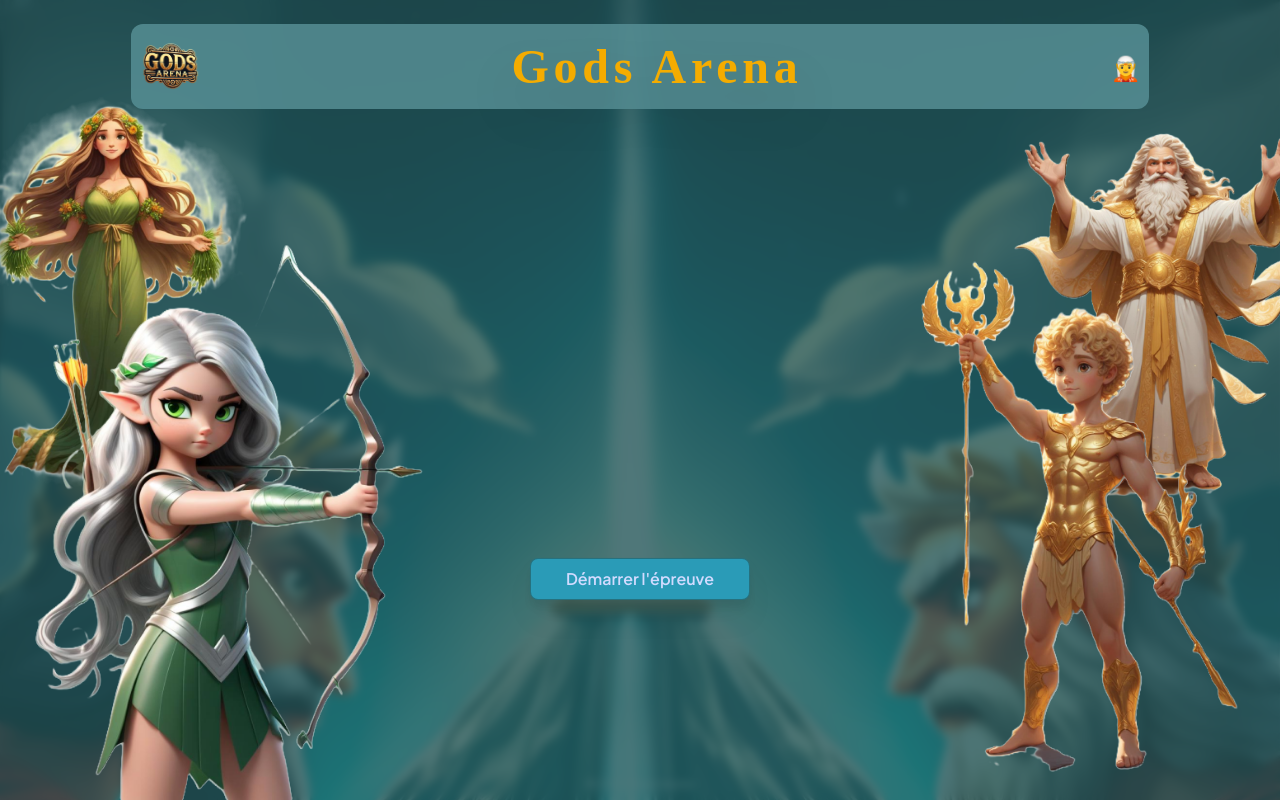
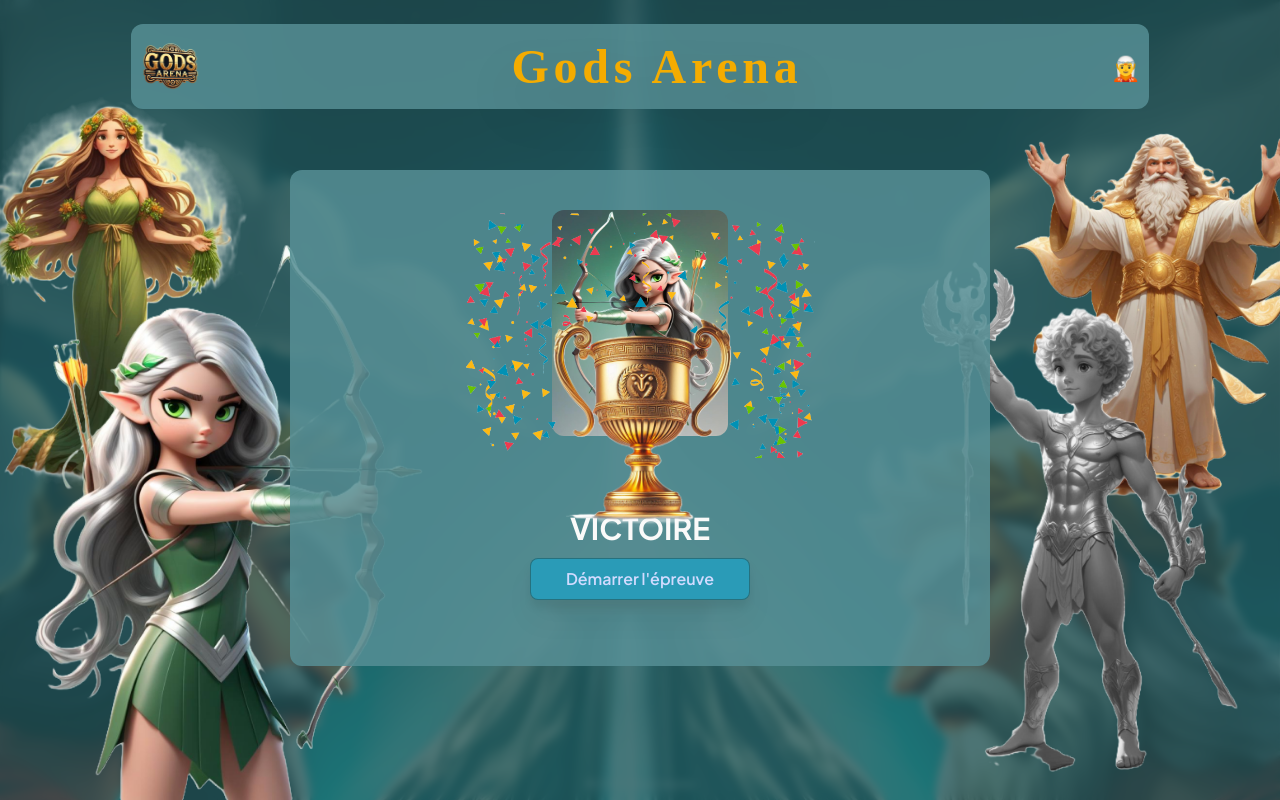
Before and after one commit to WildCodeSchool-CDA-FT-2024-09/JS-CDA-Projet-1-Team-A, a React (Vite) app in the folder client/: page /trial in a window 1280 px wide. Both pictures are taken after a click on the button "Démarrer l'épreuve". Built offline with nearby package versions, Linux system fonts and the light colour scheme; no server answers; a web font is replaced by a local one.

Commit message:
client/feature remove saturation of image when lose trial

```diff
--- a/client/src/components/trial/ModaleResultTrial.tsx
+++ b/client/src/components/trial/ModaleResultTrial.tsx
@@ -1,14 +1,10 @@
 interface ModaleResultTrialProps {
-  result: boolean;
-  resultTrial: { status: string };
+  result: string;
 }
 
-export default function ModaleResultTrial({
-  result,
-  resultTrial,
-}: ModaleResultTrialProps) {
+export default function ModaleResultTrial({ result }: ModaleResultTrialProps) {
   return (
-    <div className="flex w-full flex-col items-center">
+    <div className="fixed inset-0 top-[170px] flex w-full flex-col items-center">
       <section
         className={
           result
@@ -19,26 +15,26 @@ export default function ModaleResultTrial({
         <img
           src="./img/competitors/avatars/avatar.png"
           alt="avatar du joueur"
-          className={`w-44 rounded-xl ${resultTrial.status === "VICTOIRE" ? "" : "saturate-0"}`}
+          className={`w-44 rounded-xl ${result === "VICTOIRE" ? "" : "saturate-0"}`}
         />
 
         {/*affiche la modale quand le state result passe a true*/}
-        {resultTrial.status === "VICTOIRE" ? (
-          <>
+        {result === "VICTOIRE" ? (
+          <section className="absolute flex h-[100%] justify-center align-baseline">
+            <img
+              src="/img/item/confetti.png"
+              alt="confettis de la victoire"
+              className="h-2/6 flex-initial md:h-3/6"
+            />
             <img
               src="/img/item/cup.png"
               alt="coupe de la victoire"
-              className="absolute mt-36 w-48"
+              className="xl:top-1/5 md:w-46 absolute bottom-1/3 w-60 xl:w-60"
             />
-            <img
-              src="/img/item/confetti.png"
-              alt="confettis de la victoire"
-              className="absolute mt-0 w-fit"
-            />
-          </>
+          </section>
         ) : null}
 
-        <h2 className="mb-28 text-3xl font-bold">{resultTrial.status}</h2>
+        <h2 className="mb-20 text-3xl font-bold">{result}</h2>
       </section>
     </div>
   );
--- a/client/src/pages/StartTrialPage.tsx
+++ b/client/src/pages/StartTrialPage.tsx
@@ -2,13 +2,21 @@ import { useState } from "react";
 import ModaleResultTrial from "../components/trial/ModaleResultTrial";
 
 // en attente du recupérer les information du résulta d'épreuve
-const resultTrial: { status: string }[] = [
-  { status: "VICTOIRE" },
-  { status: "DEFAITE" },
-];
+const resultTrial: { [key: string]: { status: string } } = {
+  victoire: { status: "VICTOIRE" },
+  defaite: { status: "DEFAITE" },
+};
 
 function StartTrialPage() {
-  const [result, setResult] = useState(false);
+  const [result, setResult] = useState("");
+
+  const checkResulta = () => {
+    if (resultTrial.victoire.status === "VICTOIRE") {
+      setResult("VICTOIRE"); // Si le statut est "VICTOIRE", on met à jour le résultat
+    } else if (resultTrial.defaite.status === "DEFAITE") {
+      setResult("DEFAITE"); // Si le statut est "DEFAITE", on met à jour le résultat
+    }
+  };
 
   return (
     <section className="fixed inset-0 h-screen w-full bg-blue-v/80 backdrop-blur-sm">
@@ -25,31 +33,29 @@ function StartTrialPage() {
           className="h-auto max-w-full"
         />
       </div>
-
       {/* Div contenant les avatars */}
       <div className="relative flex h-full items-center justify-between md:items-end">
         {/* Avatar 1 - à gauche */}
         <img
           src="/img/competitors/battle/1.png"
           alt="Avatar de votre champion"
-          className="absolute left-0 h-[45vh] w-auto -translate-x-28 translate-y-[-3rem] object-contain sm:translate-y-0 md:h-[70vh] md:-translate-x-0"
+          className={`absolute left-0 h-[45vh] w-auto -translate-x-28 translate-y-[-3rem] object-contain sm:translate-y-0 md:h-[70vh] md:-translate-x-0 ${result !== "DEFAITE" ? "" : "saturate-0"}`}
         />
-
         {/* Avatar 2 - à droite */}
         <img
           src="/img/competitors/battle/2.png"
           alt="Avatar de l'adversaire"
-          className="absolute right-0 h-[45vh] w-auto translate-x-28 translate-y-[-3rem] scale-x-[-1] object-contain sm:translate-y-0 md:h-[70vh] md:translate-x-0"
+          className={`absolute right-0 h-[45vh] w-auto translate-x-28 translate-y-[-3rem] scale-x-[-1] object-contain sm:translate-y-0 md:h-[70vh] md:translate-x-0 ${result !== "VICTOIRE" ? "" : "saturate-0"}`}
         />
       </div>
       {/* modale qui change en fonction du resulta pas encore fonctionnel */}
-      <ModaleResultTrial result={result} resultTrial={resultTrial[0]} />
-
+      <ModaleResultTrial result={result} />
       {/* bouton pour afficher le resulta de l'épreuve */}
-
       <button
-        className={`btn-primary fixed left-1/2 mx-0 min-w-[220px] max-w-[230px] -translate-x-1/2 transform ${!result ? "bottom-[100px]" : "bottom-[200px]"}`}
-        onClick={() => setResult(!result)}
+        className={`btn-primary fixed left-1/2 mx-0 min-w-[220px] max-w-[230px] -translate-x-1/2 transform ${
+          result === "" ? "bottom-[100px]" : "bottom-[200px]"
+        }`}
+        onClick={checkResulta}
       >
         Démarrer l'épreuve
       </button>
```
